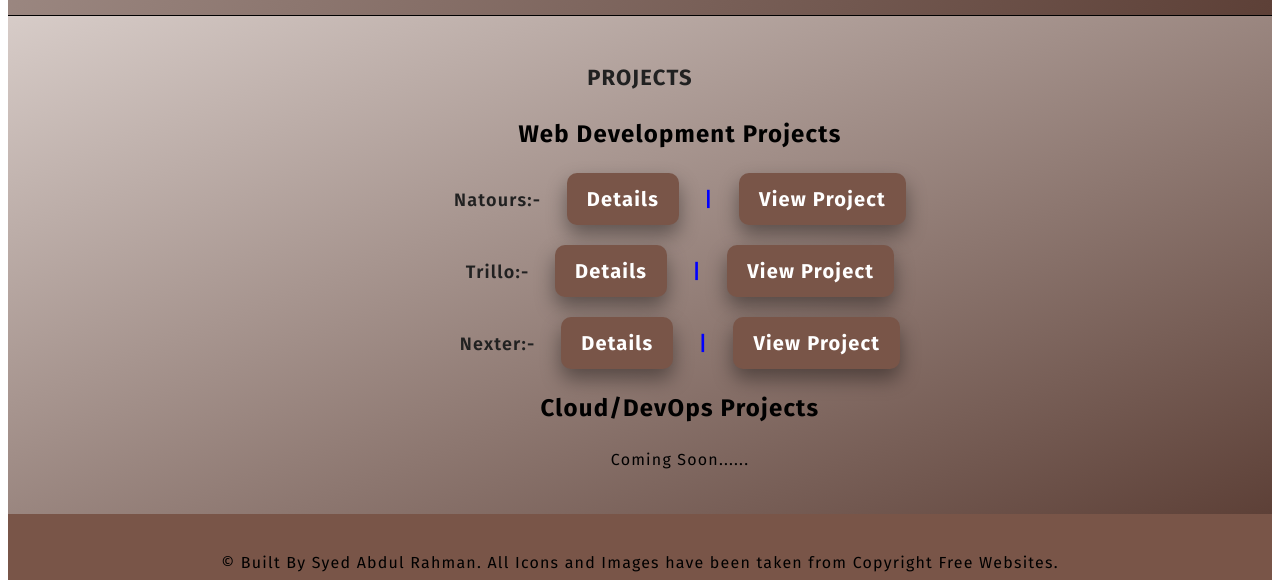
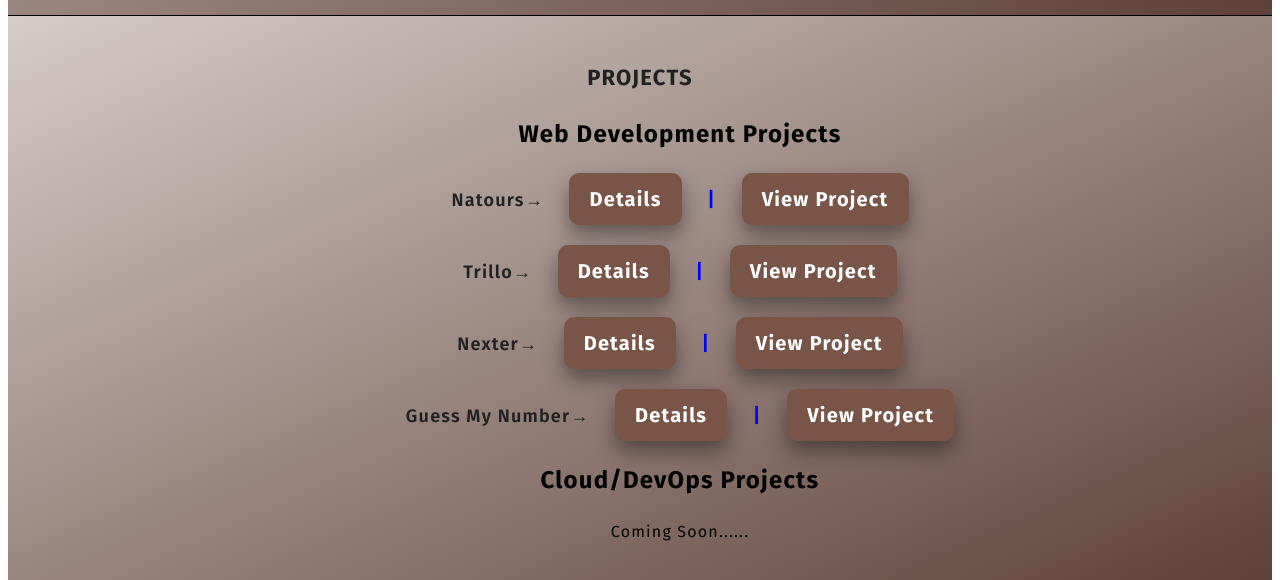
Before and after one commit to Syed-SAR/portfolio, a website: page index.html in a window 1280 px wide. Shown: the part 3719-4299 px from the top of the page. Drawn offline with nearby package versions, Linux system fonts and the light colour scheme.

Commit message:
Added JS project

```diff
--- a/index.html
+++ b/index.html
@@ -288,7 +288,7 @@
 
           <li class="projects__item">
             <h2 class="heading-4">
-              Natours:-
+              Natours&rarr;
               <a href="/projects/natours.html" class="projects__link btn"
                 >Details</a
               >
@@ -303,7 +303,7 @@
           </li>
           <li class="projects__item">
             <h2 class="heading-4">
-              Trillo:-
+              Trillo&rarr;
               <a href="trillo.html" class="projects__link btn"
                 >Details</a
               >
@@ -318,13 +318,28 @@
           </li>
           <li class="projects__item">
             <h2 class="heading-4">
-              Nexter:-
+              Nexter&rarr;
               <a href="https://github.com/Syed-SAR/Nexter" class="projects__link btn"
                 >Details</a
               >
               <span class="span-2">|</span>
               <a
                 href="https://syed-sar.github.io/Nexter/"
+                class="btn"
+                target="_blank"
+                >View Project</a
+              >
+            </h2>
+          </li>
+          <li class="projects__item">
+            <h2 class="heading-4">
+              Guess My Number&rarr;
+              <a href="https://github.com/Syed-SAR/guess-my-number" class="projects__link btn"
+                >Details</a
+              >
+              <span class="span-2">|</span>
+              <a
+                href="https://syed-sar.github.io/guess-my-number/"
                 class="btn"
                 target="_blank"
                 >View Project</a
--- a/sass/_skills.scss
+++ b/sass/_skills.scss
@@ -22,6 +22,10 @@ rgba($color-primary-light, 1), rgba($color-primary-dark, 1));
   display: grid;
   grid-template-columns: repeat(auto-fit, minmax(40rem, 1fr));
   gap: 8rem;
+
+  @media only screen and (max-width: 56.25em) {
+    gap: 2rem;
+  }
 }
 
 &__img-box {
```
Also changed, not shown: css/style.css, 1 other file.
